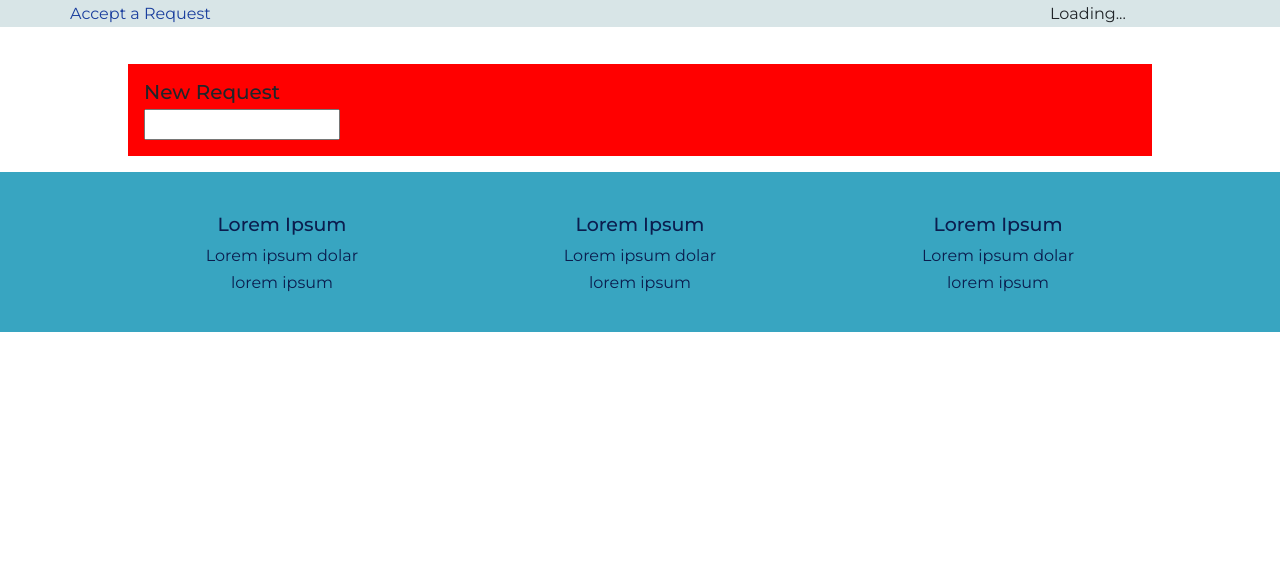
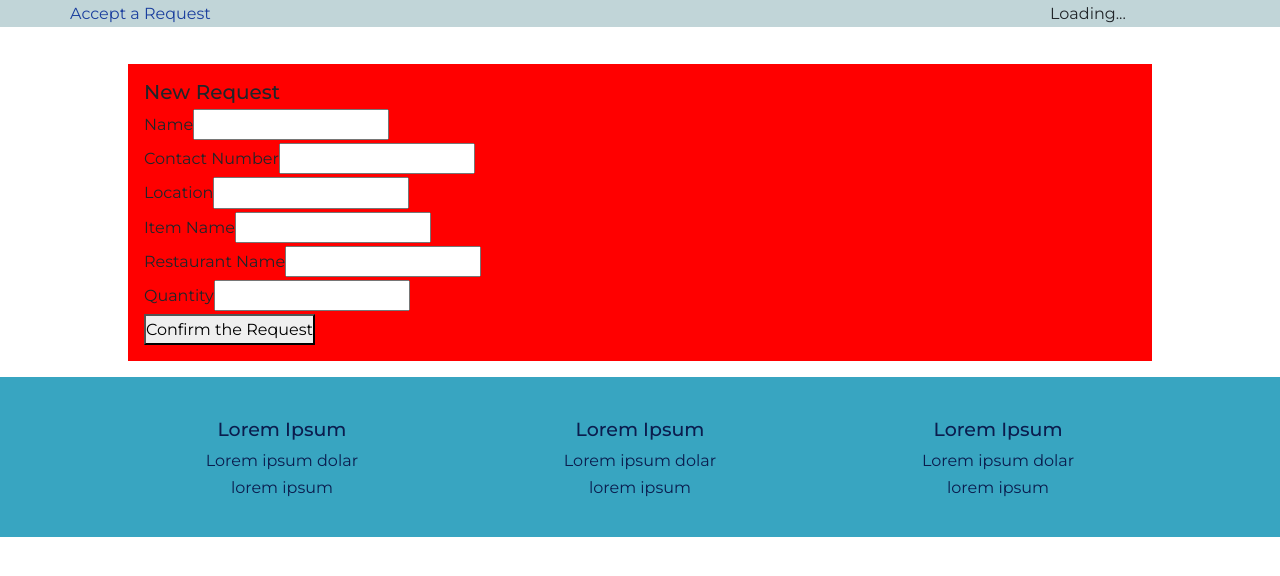
Before and after one commit to riteshsp2000/Foodzy, a React (Create React App) app in the folder client/: page /newRequest/1 in a window 1280 px wide. Shown: the top 576 px of the page. Built offline with nearby package versions, Linux system fonts and the light colour scheme; no server answers.

Commit message:
Added the basic request form inputs

```diff
--- a/client/src/components/user/RequestForm.js
+++ b/client/src/components/user/RequestForm.js
@@ -1,14 +1,55 @@
 import React from 'react';
 import { reduxForm, Field } from 'redux-form';
 
+import SurveyField from './SurveyField';
+
 class RequestForm extends React.Component {
+  renderFields = () => {
+    return (
+      <div>
+        <Field label='Name' type='text' name='name' component={SurveyField} />
+        <Field
+          label='Contact Number'
+          type='number'
+          name='contactNumber'
+          component={SurveyField}
+        />
+        <Field
+          label='Location'
+          type='text'
+          name='location'
+          component={SurveyField}
+        />
+        <Field
+          label='Item Name'
+          type='text'
+          name='itemName'
+          component={SurveyField}
+        />
+        <Field
+          label='Restaurant Name'
+          type='text'
+          name='restaurant'
+          component={SurveyField}
+        />
+        <Field
+          label='Quantity'
+          type='text'
+          name='quantity'
+          component={SurveyField}
+        />
+      </div>
+    );
+  };
+
   render() {
     return (
       <div>
         <form
           onSubmit={this.props.handleSubmit((values) => console.log(values))}
         >
-          <Field type='text' name='surveyTitle' component='input' />
+          {this.renderFields()}
+          <button type='submit'>Confirm the Request</button>
         </form>
       </div>
     );
--- /dev/null
+++ b/client/src/components/user/SurveyField.js
@@ -0,0 +1,12 @@
+import React from 'react';
+
+const SurveyField = ({ input, label }) => {
+  return (
+    <div>
+      <label>{label}</label>
+      <input {...input} />
+    </div>
+  );
+};
+
+export default SurveyField;
--- a/client/src/sass/marginals/_navbar.scss
+++ b/client/src/sass/marginals/_navbar.scss
@@ -10,7 +10,7 @@
   z-index: 1000;
   display: flex;
   justify-content: space-between;
-  background-color: rgba($color: #b2cbcfb9, $alpha: 0.5);
+  background-color: rgba($color: #b2cbcfb9, $alpha: 0.8);
 
   animation-name: moveInDown;
   animation-duration: 0.5s;
```
Also changed, not shown: 2 other files (tests, documents, lock files or other folders).
